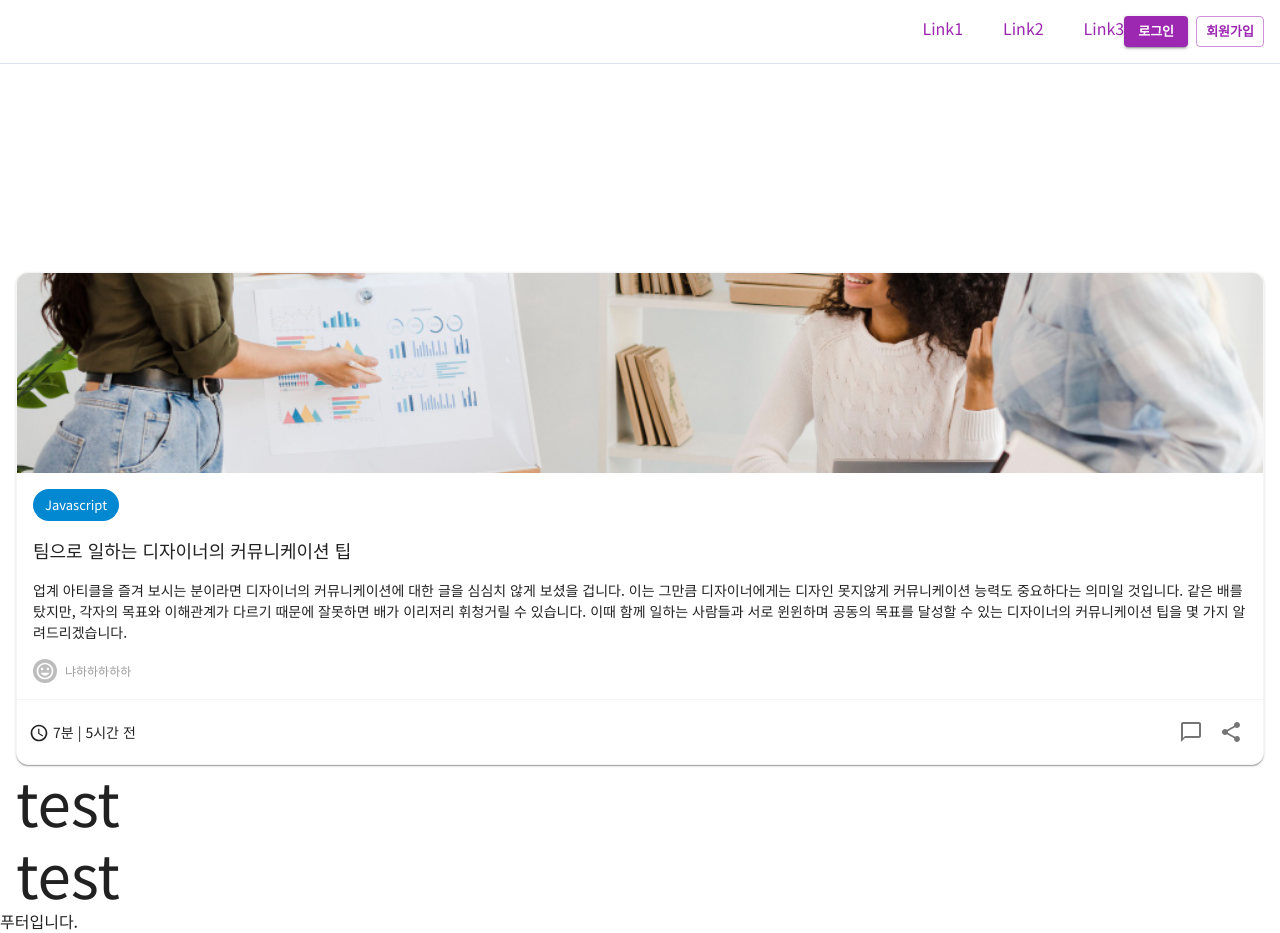
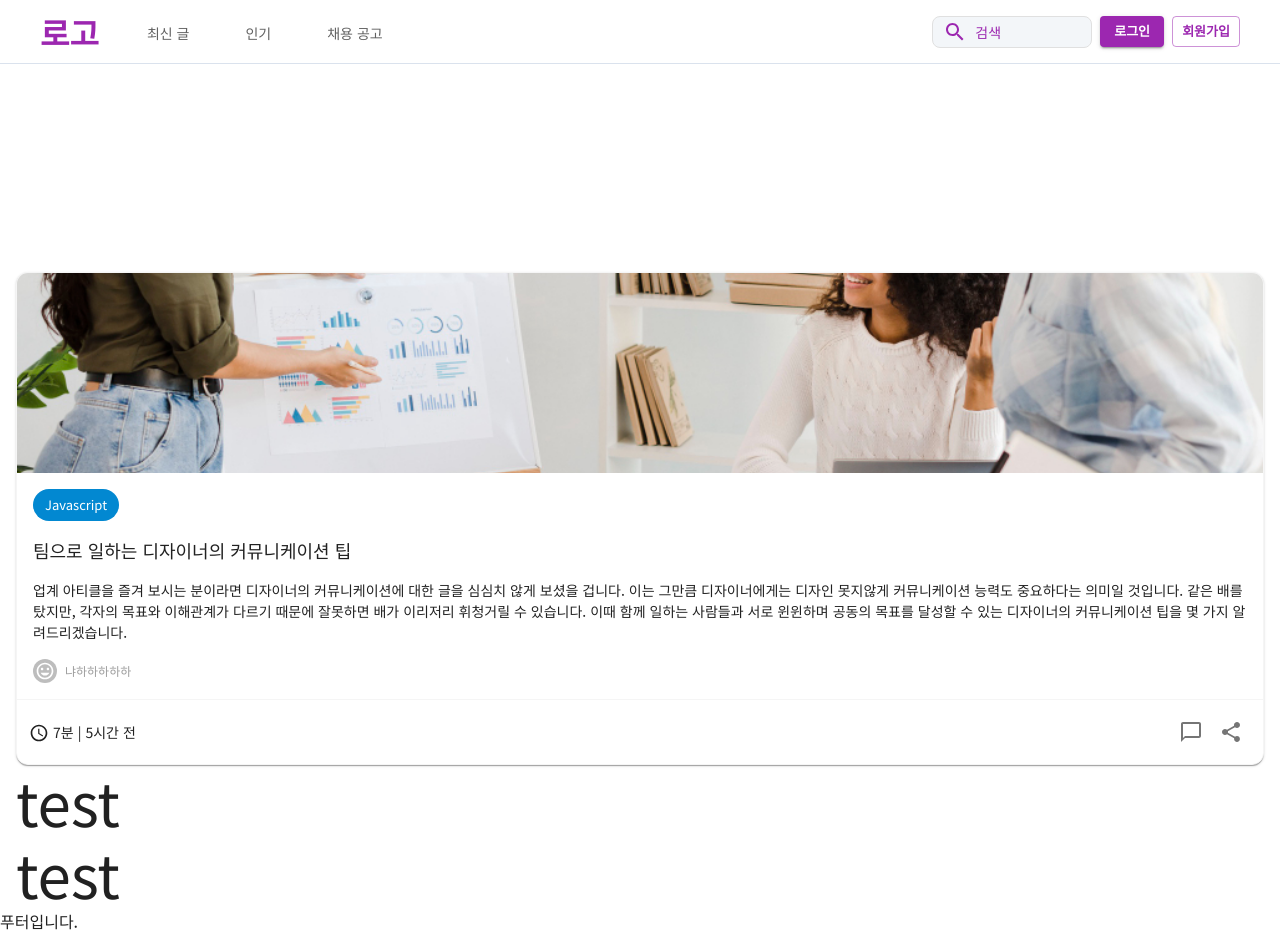
Before and after one commit to EDDI-RobotAcademy/Zenith-Forge-Quest-Frontend, a Next.js app: page / in a window 1280 px wide. Built offline with nearby package versions, Linux system fonts and the light colour scheme.

Commit message:
update: [박성빈] Header 컴포넌트 작성 [ZFQF-21]

```diff
--- a/components/layouts/Header/Header.style.ts
+++ b/components/layouts/Header/Header.style.ts
@@ -1,5 +1,7 @@
 'use client'
 import customBreakpoints from '@/styles/theme/breakpoints'
+import { flexbox } from '@/styles/utils/flexbox'
+import { textStyle } from '@/utils/text'
 import { AppBar, css, styled } from '@mui/material'
 
 export const StyledHeader = styled(AppBar)(
@@ -19,23 +21,20 @@ export const StyledHeader = styled(AppBar)(
         margin-right: 8px;
       }
     }
-  }
 
     .user-btn-container {
       button {
         font-weight: 700;
       }
+
       .login-btn {
         margin-right: 8px;
       }
     }
-
-  .nav-link-container {
-    a {
-      &:hover {
-        opacity: 0.5;
   }
 
+  .header-left {
+    .left-style {
       &:not(:last-child) {
         margin-right: 40px;
       },
@@ -43,11 +42,34 @@ export const StyledHeader = styled(AppBar)(
   }
 
   ${customBreakpoints.tablet} {
-    .header-right {
-      display: flex;
+    .header-left {
+      ${flexbox()}
+
+      .nav-link-container {
+        a {
+          ${textStyle('body', 2)};
+          padding: 8px;
+          transition: background-color 0.3s ease, border-radius 0.3s ease;
+          &:hover {
+            background-color: #f3f6f9;
+            border-radius: 8px;
           }
         }
-`
+
+        .navigation {
+          color: ${theme.palette.grey[700]};
+        }
+      }
+    }
+  }
+
+  ${customBreakpoints.desktop} {
+    .header-container {
+     width: 1200px;
+     margin: 0 auto;
+    }
+  }
+`,
 )
 
 export default StyledHeader
--- a/components/layouts/Header/Header.tsx
+++ b/components/layouts/Header/Header.tsx
@@ -4,27 +4,37 @@ import { Flexbox } from '@/components/common/FlexBox/FlexBox'
 import StyledHeader from './Header.style'
 import Link from 'next/link'
 import MenuIcon from '@mui/icons-material/Menu'
-import { Desktop, Mobile } from '@/components/common/Responsive/ResponsiveViews'
-import { Button, FormControl, Input, Tooltip } from '@mui/material'
+import { Mobile, TabletOrDesktop } from '@/components/common/Responsive/ResponsiveViews'
+import { Button, Tooltip } from '@mui/material'
 import SquareIconBtn from '@/components/common/SquareIconBtn/SquareIconBtn'
-import GitHubIcon from '@mui/icons-material/GitHub'
 import SearchIcon from '@mui/icons-material/Search'
-import DarkModeOutlinedIcon from '@mui/icons-material/DarkModeOutlined'
-import HomeSearchModal from '@/components/pages/(main)/MainSearchModal'
 import { useModal } from '@/hooks/useModal'
+import HeaderSearchButton from './HeaderSearchButton'
 
 function Header() {
   const { isOpen, openModal, closeModal } = useModal()
 
   return (
     <StyledHeader>
-      <Flexbox alignItems="center" justifyContent="space-between">
+      <Flexbox className="header-container" alignItems="center" justifyContent="space-between">
         <div className="header-left">
-          <Mobile>
-            <h1>
-              <Link href="/">로고</Link>
-            </h1>
-          </Mobile>
+          <h1 className="left-style">
+            <Link href="/">로고</Link>
+          </h1>
+
+          <TabletOrDesktop>
+            <nav className="nav-link-container">
+              <Link className="navigation left-style" href="">
+                최신 글
+              </Link>
+              <Link className="navigation left-style" href="">
+                인기
+              </Link>
+              <Link className="navigation left-style" href="">
+                채용 공고
+              </Link>
+            </nav>
+          </TabletOrDesktop>
         </div>
 
         <div className="header-right">
@@ -32,37 +42,6 @@ function Header() {
             <SquareIconBtn onClick={openModal} className="icon search" color="secondary" aria-label="search">
               <SearchIcon />
             </SquareIconBtn>
-            <HomeSearchModal open={isOpen} onClose={closeModal}>
-              <div className="search-container">
-                <header className="search-header">
-                  <FormControl className="form">
-                    <Input className="search-input" />
-                  </FormControl>
-                  <Button className="modal-cancel-btn" onClick={closeModal}>
-                    ESC
-                  </Button>
-                </header>
-                <div>
-                  <div>백엔드</div>
-                  <div>프론트엔드</div>
-                  <div>데브옵스</div>
-                  <div>알고리즘</div>
-                  <div>CS</div>
-                </div>
-              </div>
-            </HomeSearchModal>
-
-            <Tooltip title="GitHub repository">
-              <SquareIconBtn className="icon git" color="secondary" aria-label="GitHub repository">
-                <GitHubIcon />
-              </SquareIconBtn>
-            </Tooltip>
-
-            <Tooltip title="Turn off the light">
-              <SquareIconBtn className="icon person" color="secondary" aria-label="Turn off the light">
-                <DarkModeOutlinedIcon />
-              </SquareIconBtn>
-            </Tooltip>
 
             <Tooltip title="Menu button">
               <SquareIconBtn className="icon menu" color="secondary" aria-label="menu">
@@ -71,14 +50,9 @@ function Header() {
             </Tooltip>
           </Mobile>
 
-          <Desktop>
-            <nav className="nav-link-container">
-              <Link href="">Link1</Link>
-              <Link href="">Link2</Link>
-              <Link href="">Link3</Link>
-            </nav>
-
+          <TabletOrDesktop>
             <div className="user-btn-container">
+              <HeaderSearchButton />
               <Button className="login-btn" size="small" color="secondary" variant="contained">
                 로그인
               </Button>
@@ -86,7 +60,7 @@ function Header() {
                 회원가입
               </Button>
             </div>
-          </Desktop>
+          </TabletOrDesktop>
         </div>
       </Flexbox>
     </StyledHeader>
--- /dev/null
+++ b/components/layouts/Header/HeaderSearchButton.style.ts
@@ -0,0 +1,24 @@
+import { Button, css, styled } from '@mui/material'
+
+const HEADER_SEARCH_MARGIN = 8
+
+export const StyledHeaderSearchButton = styled(Button)(
+  ({ theme }) => css`
+    min-width: 160px;
+    height: 32px;
+    background-color: #f3f6f9;
+    border: 1px solid ${theme.palette.grey[300]};
+    border-radius: 8px;
+    margin-right: ${HEADER_SEARCH_MARGIN}px;
+
+    .MuiSvgIcon-root {
+      margin-right: ${HEADER_SEARCH_MARGIN}px;
+    }
+
+    .MuiTypography-root {
+      margin-right: ${HEADER_SEARCH_MARGIN * 10}px;
+    }
+  `,
+)
+
+export default StyledHeaderSearchButton
--- /dev/null
+++ b/components/layouts/Header/HeaderSearchButton.tsx
@@ -0,0 +1,15 @@
+import React from 'react'
+import StyledHeaderSearchButton from './HeaderSearchButton.style'
+import SearchIcon from '@mui/icons-material/Search'
+import { Body2, Caption, Outline } from '@/components/common/Typography/Typography'
+
+function HeaderSearchButton() {
+  return (
+    <StyledHeaderSearchButton color="secondary">
+      <SearchIcon />
+      <Body2>검색</Body2>
+    </StyledHeaderSearchButton>
+  )
+}
+
+export default HeaderSearchButton
```
Lines whose indentation alone changed are shown as unchanged.
